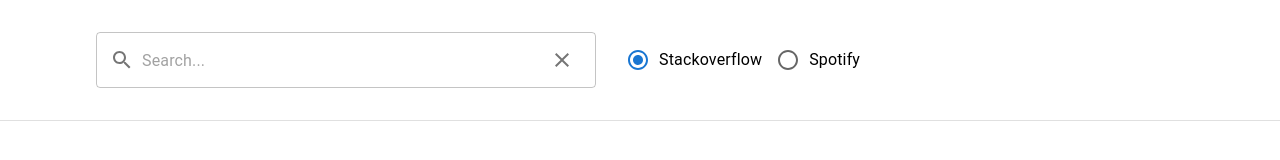
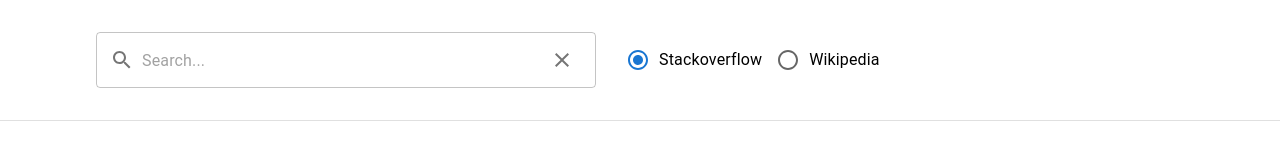
Before and after one commit to kaushnian/mini-search, a Next.js app: page / in a window 1280 px wide. Shown: the top 160 px of the page. Built offline with nearby package versions, Linux system fonts and the light colour scheme.

Commit message:
Use wikipedia instead of spotify

```diff
--- a/Components/SearchApiSelector.js
+++ b/Components/SearchApiSelector.js
@@ -20,11 +20,11 @@
           label="Stackoverflow"
         />
         <FormControlLabel
-          checked={selectedValue === SEARCH_API.SPOTIFY}
-          value={SEARCH_API.SPOTIFY}
+          checked={selectedValue === SEARCH_API.WIKIPEDIA}
+          value={SEARCH_API.WIKIPEDIA}
           onChange={handleChange}
           control={<Radio />}
-          label="Spotify"
+          label="Wikipedia"
         />
       </RadioGroup>
     </FormControl>
--- a/constants.js
+++ b/constants.js
@@ -1,13 +1,4 @@
 export const SEARCH_API = {
-  SPOTIFY: 'SPOTIFY',
-  STACKOVERFLOW: 'STACKOVERFLOW',
+  WIKIPEDIA: 'wikipedia',
+  STACKOVERFLOW: 'stackoverflow',
 };
-
-const stackoverflowKey = 'key=U4DMV*8nvpm3EOpvf69Rxw((';
-const stackoverflowParams = '&site=stackoverflow&pagesize=10';
-const stackoverflowUrl = `https://api.stackexchange.com/2.3/search?`;
-
-export const API_URL = {
-  [SEARCH_API.SPOTIFY]: '',
-  [SEARCH_API.STACKOVERFLOW]: `${stackoverflowUrl}${stackoverflowKey}${stackoverflowParams}&intitle=`,
-};
--- a/hooks/useApi.js
+++ b/hooks/useApi.js
@@ -7,11 +7,7 @@
   const getUrl = () => {
     if (query === '') return null;
 
-    const url = API_URL[searchApi];
-
-    if (url == null) throw new Error(`Unsupported search API: ${searchApi}`);
-
-    return `${url}${query}`;
+    return `/api/${searchApi}?query=${query}`;
   };
 
   return useSWR(getUrl, fetcher);
--- a/pages/api/wikipedia.js
+++ b/pages/api/wikipedia.js
@@ -2,7 +2,7 @@
 import nc from 'next-connect';
 
 const url = 'https://en.wikipedia.org/w/api.php?';
-const params = 'action=opensearch&format=json&limit=30&search=';
+const params = 'action=opensearch&format=json&limit=20&search=';
 
 export default nc()
   .use(cors())
```
